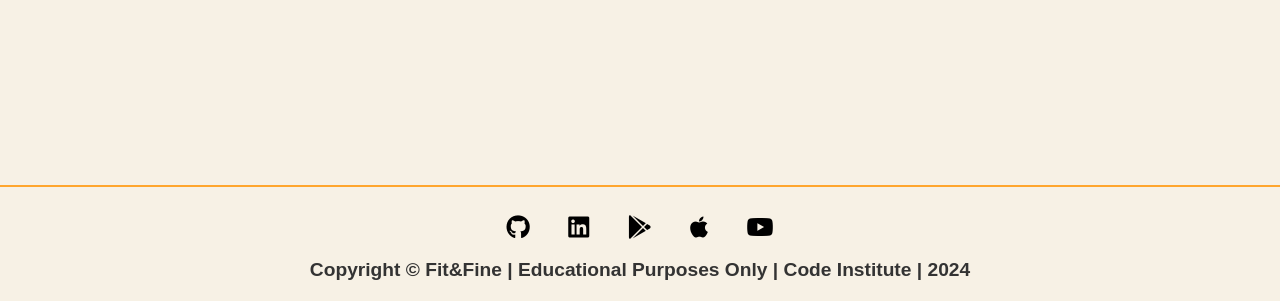
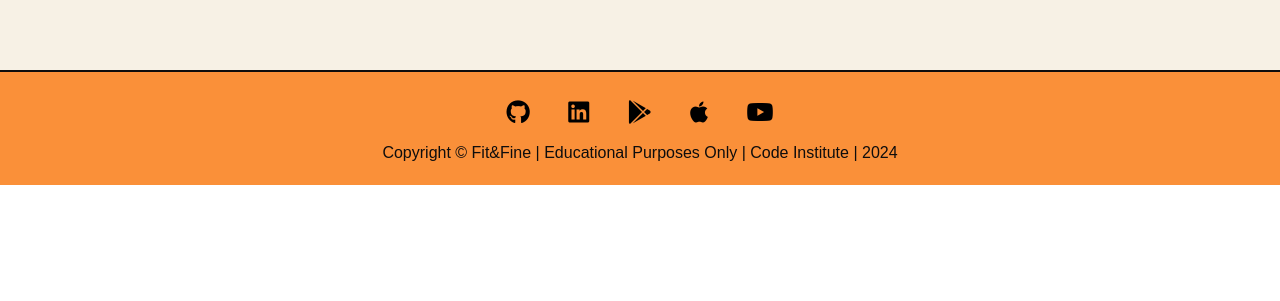
Before and after one commit to SwathiKeshavamurthy/FitandFine-React-P5, a React (Create React App) app: page /posts/1/edit in a window 1280 px wide. Shown: the part 615-916 px from the top of the page. After the commit the page ends 800 px from the top, so only its background shows below. Built offline with nearby package versions, Linux system fonts and the light colour scheme; no server answers; a web font is replaced by a local one.

Commit message:
Modify some custom styles

```diff
--- a/public/index.html
+++ b/public/index.html
@@ -30,8 +30,8 @@
   </head>
   <body>
     <noscript>You need to enable JavaScript to run this app.</noscript>
-    <div id="root"></div>
-
+    <div class="wrapper">
+      <div id="root" class="content"></div>
       <footer class="footer">
         <div class="footer-icons">
           <a href="https://github.com/SwathiKeshavamurthy/FitandFine-P5" target="_blank" rel="noopener noreferrer"><i class="fab fa-github"></i></a>
@@ -44,5 +44,6 @@
           Copyright &copy; Fit&Fine | Educational Purposes Only | Code Institute | 2024
         </div>
       </footer>
+    </div>
   </body>
 </html>
--- a/src/index.css
+++ b/src/index.css
@@ -1,5 +1,8 @@
-body {
+
+      html, body {
         margin: 0;
+        padding: 0;
+        height: 100%;
         font-family: -apple-system, BlinkMacSystemFont, 'Segoe UI', 'Roboto', 'Oxygen',
           'Ubuntu', 'Cantarell', 'Fira Sans', 'Droid Sans', 'Helvetica Neue',
           sans-serif;
@@ -12,12 +15,26 @@ code {
           monospace;
       }
 
+      .wrapper {
+        display: flex;
+        flex-direction: column;
+        min-height: 100vh;
+      }
+
+      .content {
+        flex: 1;
+      }
+
       .footer {
         font-family: 'Radio Canada Big', sans-serif;
-  background-color: #f7f1e5;
+        background-color: #fa9039;
         padding: 20px 0;
         text-align: center;
-  border-top: 2px solid #ffa62e;
+        border-top: 2px solid #0e0d0d;
+        position: fixed;
+        width: 100%;
+        bottom: 0;
+        left: 0;
       }
 
       .footer-icons {
@@ -37,11 +54,10 @@ code {
       }
 
       .footer-icons a:hover {
-  color: #ff792e;
+        color: #faf6f6;
       }
 
       .footer-text {
-  font-size: 1.2rem;
-  color: #333;
-  font-weight: bold;
+        font-size: 1rem;
+        color: #0e0d0d;
       }
```
Lines whose indentation alone changed are shown as unchanged.
